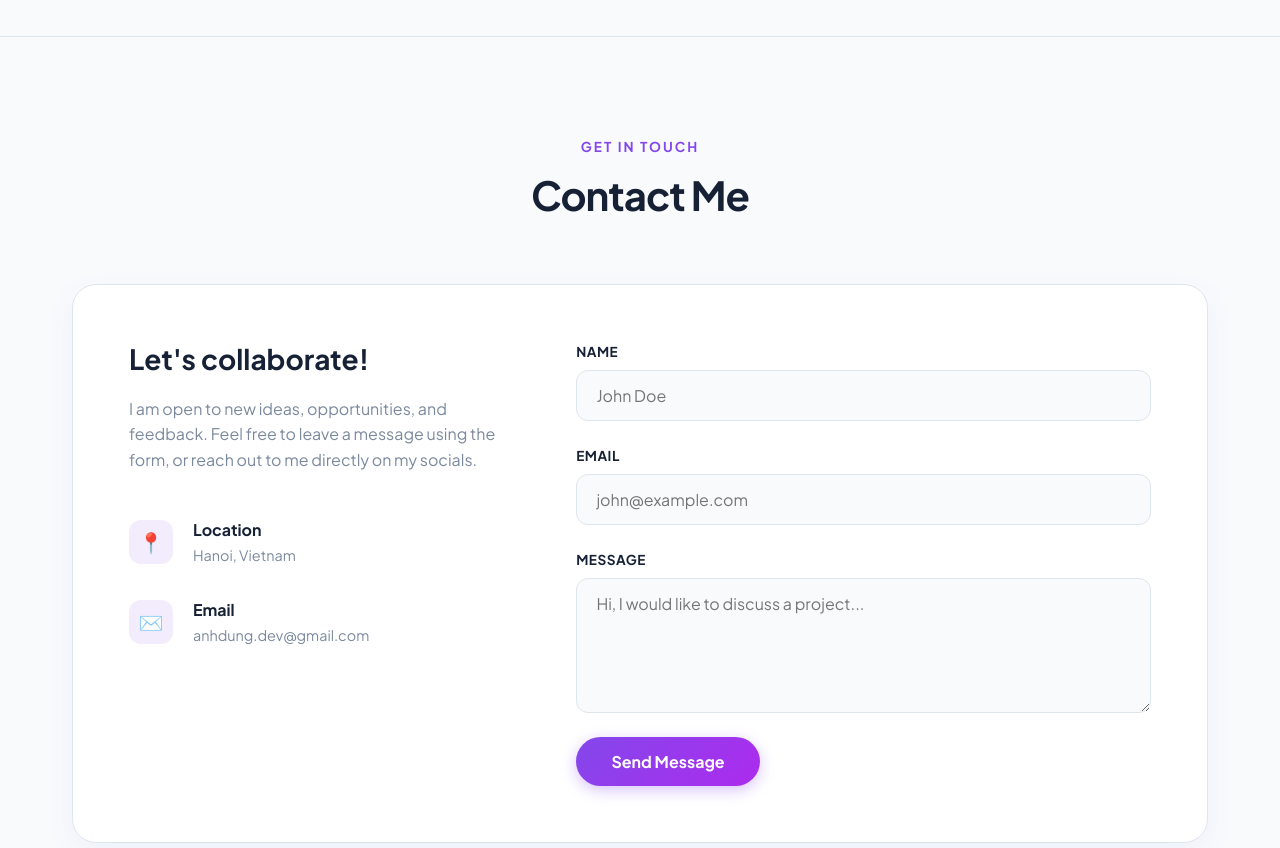
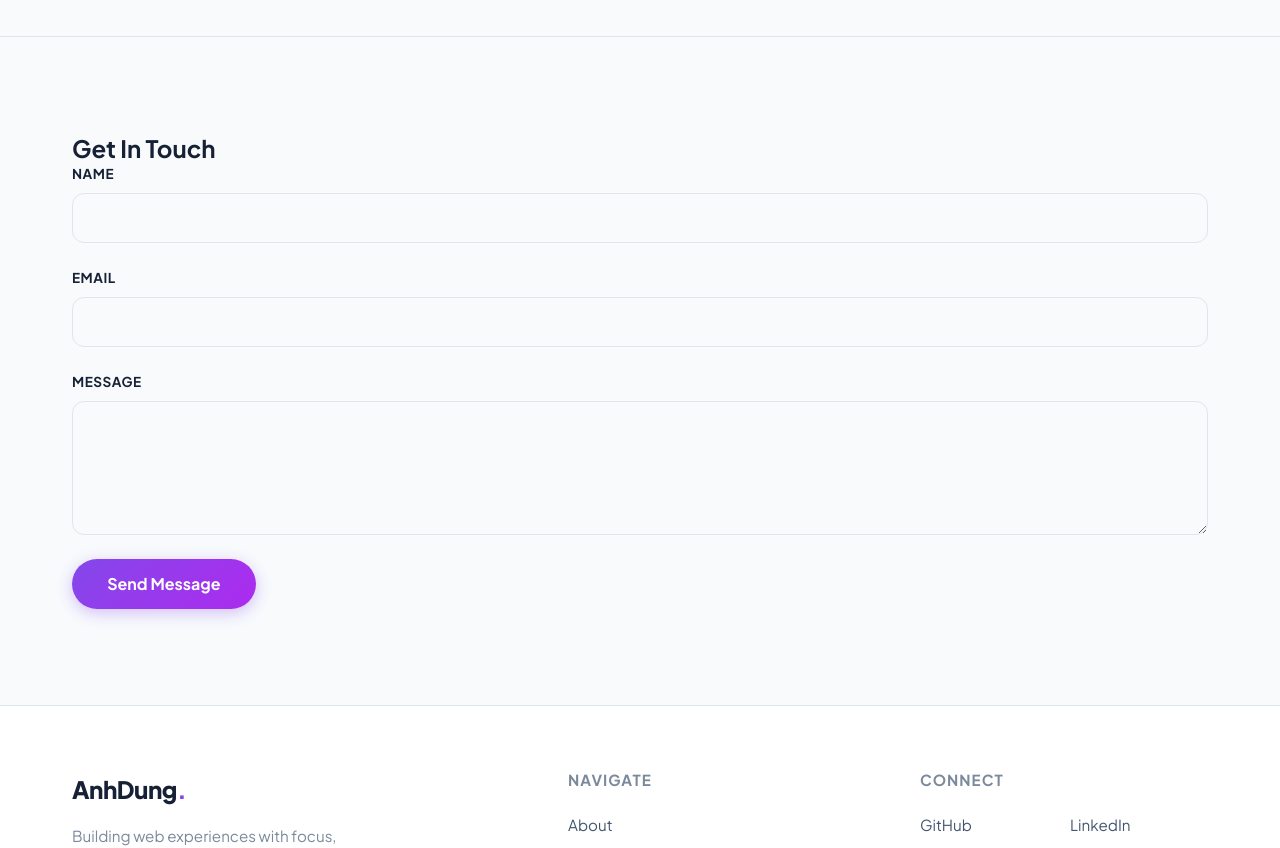
Before and after one commit to AnhDungz6/CSE391_PhamAnhDung_2451160762, a React (Vite) app in the folder Thuc_hanh/session_04_react_basics/session_04_portfolio_react/: page / in a window 1280 px wide. Shown: the part 3820-4668 px from the top of the page. Built offline with nearby package versions, Linux system fonts and the light colour scheme.

Commit message:
[STATE] Add form data state object

```diff
--- a/Thuc_hanh/session_04_react_basics/session_04_portfolio_react/src/components/Contact.jsx
+++ b/Thuc_hanh/session_04_react_basics/session_04_portfolio_react/src/components/Contact.jsx
@@ -6,170 +6,31 @@ function Contact() {
   const [formData, setFormData] = useState({
     name: '',
     email: '',
-    message: '',
+    message: ''
   });
 
   // Error state
   const [errors, setErrors] = useState({});
 
-  // Submit success state
-  const [success, setSuccess] = useState(false);
-
-  // Handle input changes
-  const handleChange = (e) => {
-    const { name, value } = e.target;
-    setFormData((prev) => ({
-      ...prev,
-      [name]: value,
-    }));
-
-    // Clear error when user types
-    if (errors[name]) {
-      setErrors((prev) => ({
-        ...prev,
-        [name]: '',
-      }));
-    }
-  };
-
-  // Validation
-  const validateForm = () => {
-    const newErrors = {};
-
-    if (!formData.name.trim()) {
-      newErrors.name = 'Name is required';
-    } else if (formData.name.trim().length < 2) {
-      newErrors.name = 'Name must be at least 2 characters';
-    }
-
-    const emailRegex = /^[^\s@]+@[^\s@]+\.[^\s@]+$/;
-    if (!formData.email) {
-      newErrors.email = 'Email is required';
-    } else if (!emailRegex.test(formData.email)) {
-      newErrors.email = 'Invalid email format';
-    }
-
-    if (!formData.message.trim()) {
-      newErrors.message = 'Message is required';
-    } else if (formData.message.trim().length < 10) {
-      newErrors.message = 'Message must be at least 10 characters';
-    }
-
-    return newErrors;
-  };
-
-  // Submit handler
-  const handleSubmit = (e) => {
-    e.preventDefault();
-
-    const validationErrors = validateForm();
-    if (Object.keys(validationErrors).length > 0) {
-      setErrors(validationErrors);
-      setSuccess(false);
-      return;
-    }
-
-    // Submit logic here
-    console.log('Form submitted:', formData);
-
-    // Reset form and show success
-    setFormData({ name: '', email: '', message: '' });
-    setErrors({});
-    setSuccess(true);
-    alert('Message sent successfully!');
-    setTimeout(() => setSuccess(false), 5000);
-  };
-
   return (
     <section id="contact" className="contact-section">
       <div className="container">
-        <div className="section-header">
-          <span className="section-subtitle">Get In Touch</span>
-          <h2 className="section-title">Contact Me</h2>
-        </div>
-
-        <div className="contact-container">
-          <div className="contact-info-card">
-            <h3>Let's collaborate!</h3>
-            <p>
-              I am open to new ideas, opportunities, and feedback. Feel free to leave a message using the form, or reach out to me directly on my socials.
-            </p>
-
-            <div className="contact-details">
-              <div className="contact-detail-item">
-                <span className="icon">📍</span>
-                <div>
-                  <h4>Location</h4>
-                  <p>Hanoi, Vietnam</p>
-                </div>
-              </div>
-              <div className="contact-detail-item">
-                <span className="icon">✉️</span>
-                <div>
-                  <h4>Email</h4>
-                  <p>anhdung.dev@gmail.com</p>
-                </div>
-              </div>
-            </div>
-          </div>
-
-          <form onSubmit={handleSubmit} className="contact-form">
-            {success && (
-              <div className="success-banner">
-                Thank you! Your message has been sent successfully.
-              </div>
-            )}
-
-            {/* Name Field */}
+        <h2 className="text-center mb-5">Get In Touch</h2>
+        <form className="contact-form">
           <div className="form-group">
             <label htmlFor="name">Name</label>
-              <input
-                type="text"
-                id="name"
-                name="name"
-                value={formData.name}
-                onChange={handleChange}
-                className={errors.name ? 'error' : formData.name.trim().length >= 2 ? 'valid' : ''}
-                placeholder="John Doe"
-              />
-              {errors.name && <span className="error-message">{errors.name}</span>}
+            <input type="text" id="name" name="name" />
           </div>
-
-            {/* Email Field */}
           <div className="form-group">
             <label htmlFor="email">Email</label>
-              <input
-                type="email"
-                id="email"
-                name="email"
-                value={formData.email}
-                onChange={handleChange}
-                className={errors.email ? 'error' : (formData.email && /^[^\s@]+@[^\s@]+\.[^\s@]+$/.test(formData.email)) ? 'valid' : ''}
-                placeholder="john@example.com"
-              />
-              {errors.email && <span className="error-message">{errors.email}</span>}
+            <input type="email" id="email" name="email" />
           </div>
-
-            {/* Message Field */}
           <div className="form-group">
             <label htmlFor="message">Message</label>
-              <textarea
-                id="message"
-                name="message"
-                rows="5"
-                value={formData.message}
-                onChange={handleChange}
-                className={errors.message ? 'error' : formData.message.trim().length >= 10 ? 'valid' : ''}
-                placeholder="Hi, I would like to discuss a project..."
-              />
-              {errors.message && <span className="error-message">{errors.message}</span>}
+            <textarea id="message" name="message" rows="5" />
           </div>
-
-            <button type="submit" className="submit-btn">
-              Send Message
-            </button>
+          <button type="submit" className="submit-btn">Send Message</button>
         </form>
-        </div>
       </div>
     </section>
   );
```
Lines whose indentation alone changed are shown as unchanged.
